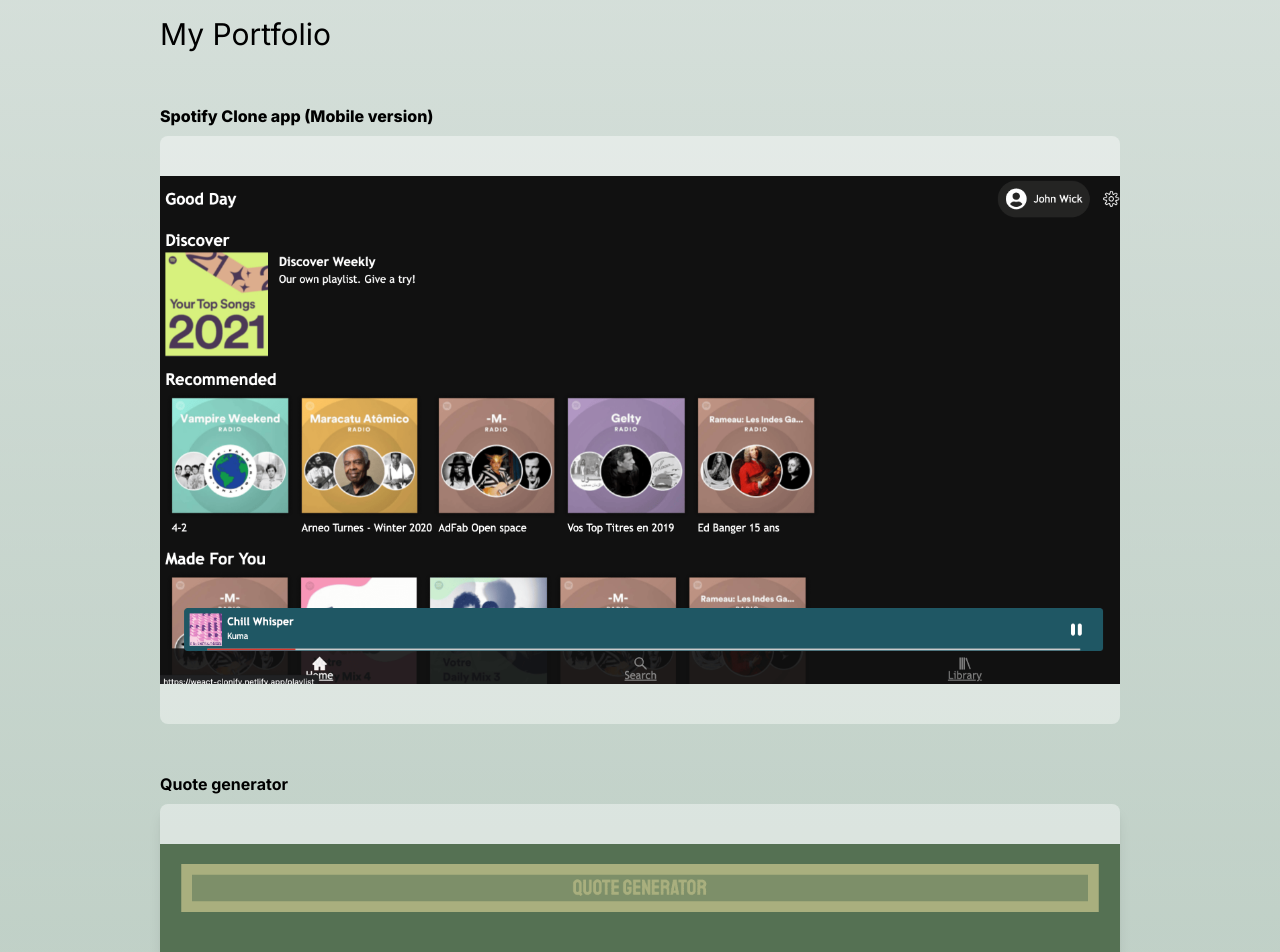
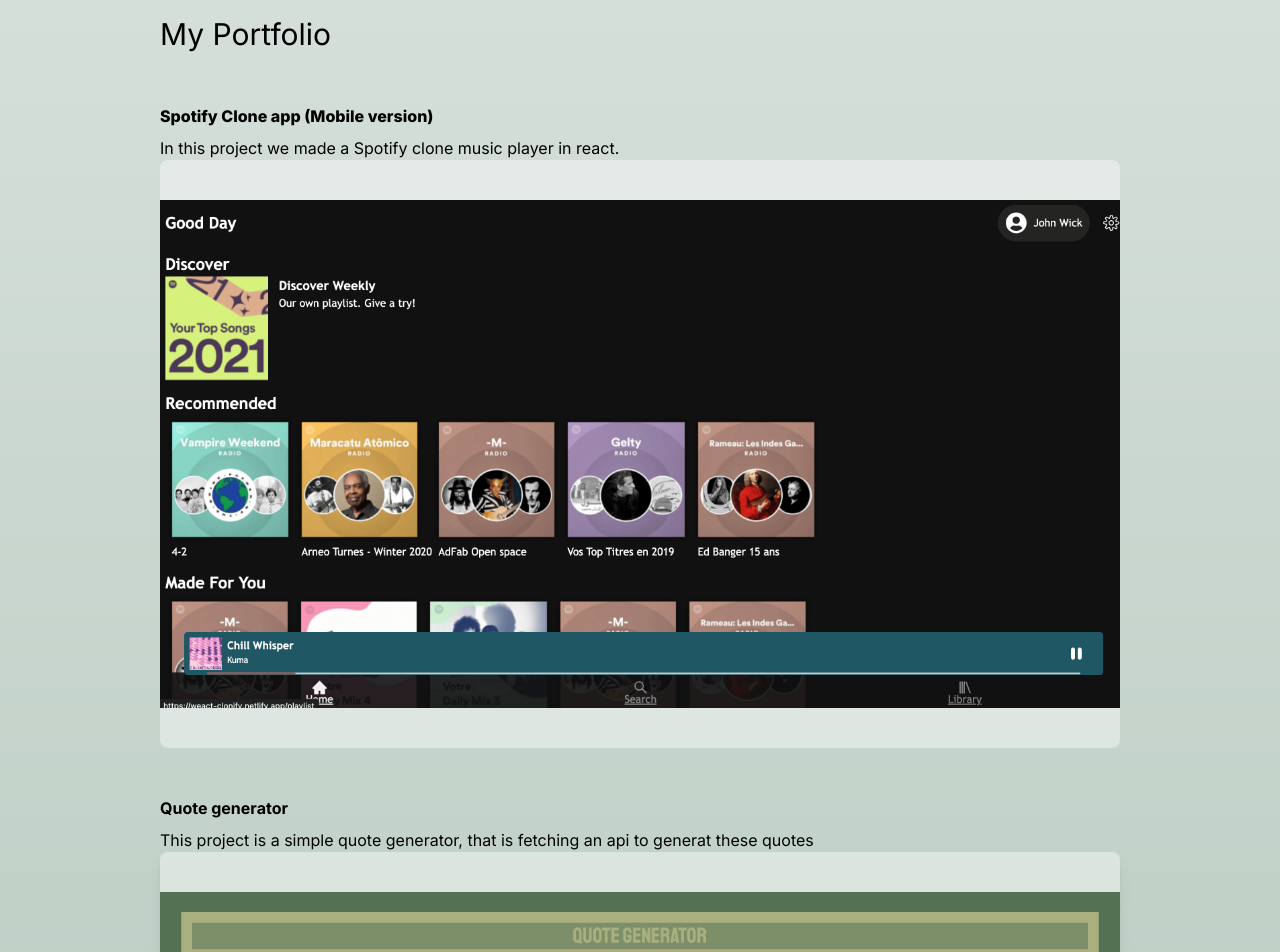
Before and after one commit to Isabellekhan/portfolio, a Next.js app: page / in a window 1280 px wide. Shown: the part 1460-2412 px from the top of the page. Built offline with nearby package versions, Linux system fonts and the light colour scheme.

Commit message:
project description

```diff
--- a/src/app/page.js
+++ b/src/app/page.js
@@ -115,6 +115,9 @@
               <h4 className=" font-extrabold py-2">
                 Spotify Clone app (Mobile version)
               </h4>
+              <p>
+                In this project we made a Spotify clone music player in react.{" "}
+              </p>
               <a href="https://weact-clonify.netlify.app/">
                 <Image
                   src={web11}
@@ -126,6 +129,10 @@
             </div>
             <div className="basis-1/3 flex-1">
               <h4 className="font-bold py-2">Quote generator</h4>
+              <p>
+                This project is a simple quote generator, that is fetching an
+                api to generat these quotes
+              </p>
               <Image
                 src={web10}
                 className="rounded-lg  shadow-lg object-cover py-10 bg-white/40"
```
